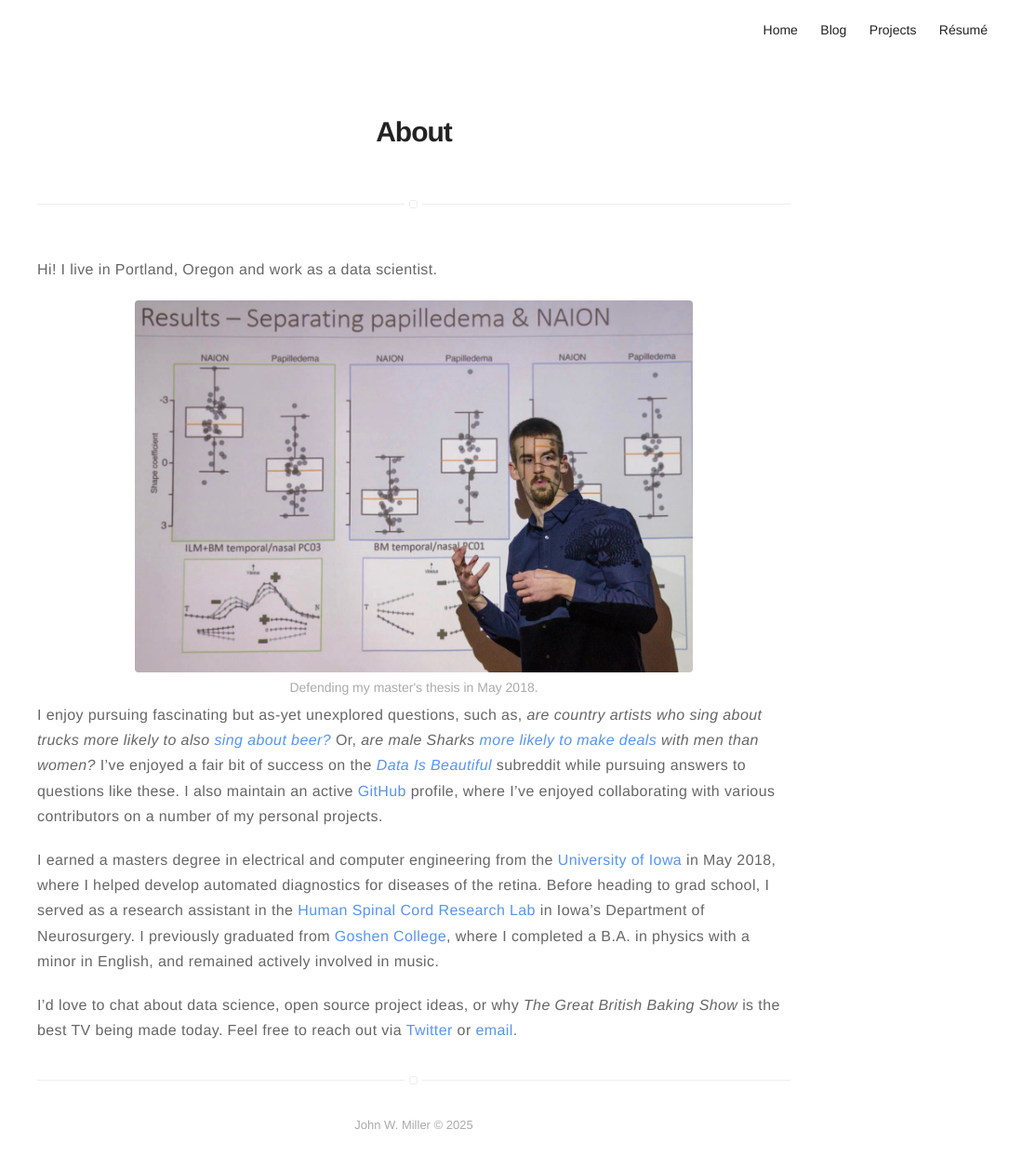
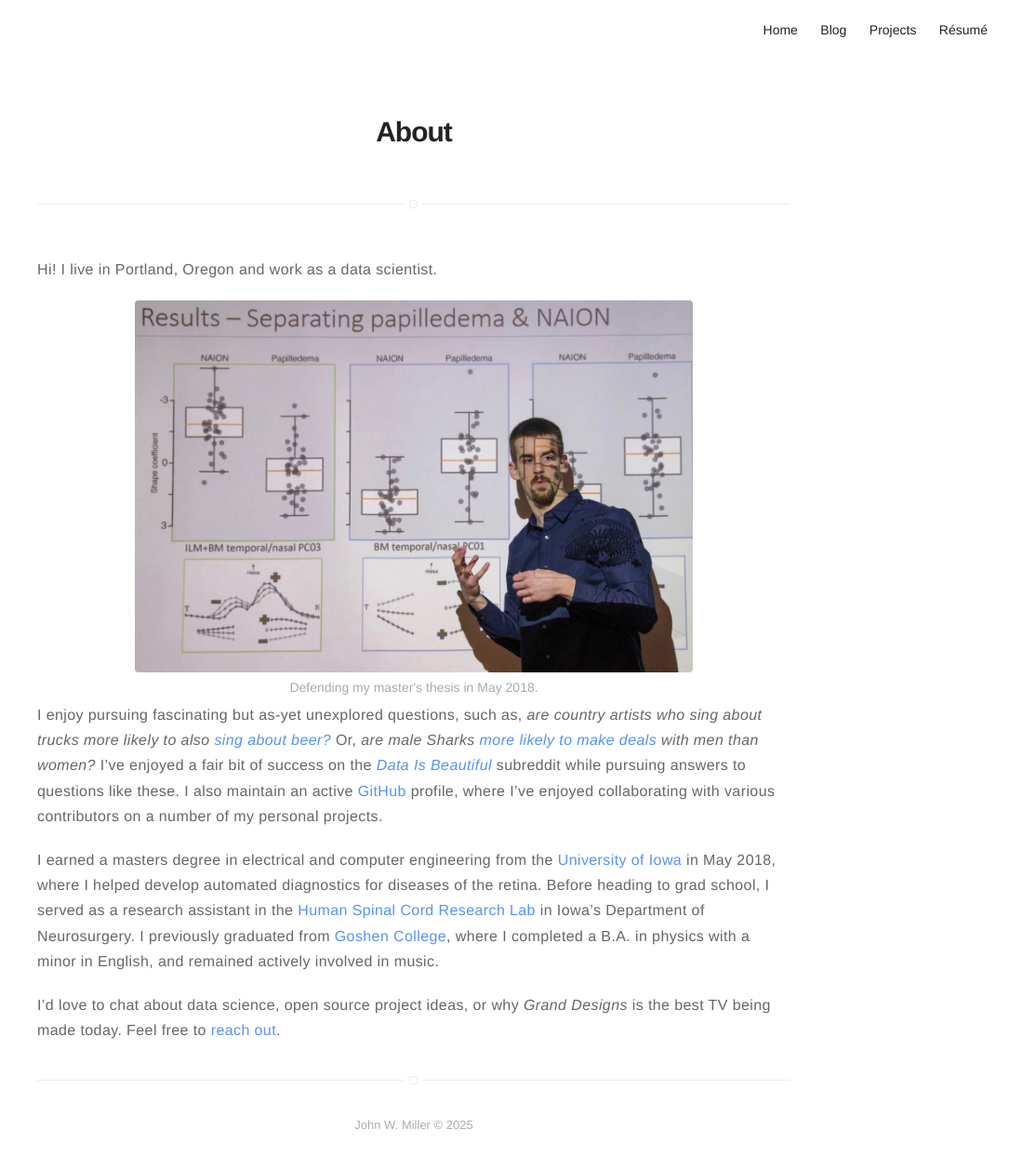
Before and after one commit to johnwmillr/johnwmillr.github.io, a Jekyll site: the page built from about.markdown, in a window 1280 px wide. Shown: the whole page at 93% size, without its empty margins (195-1280 px from the left). Built offline with Jekyll 4.4.1, drawn with Linux system fonts in a browser that asks for light colours.

Commit message:
Remove Twitter and update to 2025

```diff
--- a/_config.yml
+++ b/_config.yml
@@ -36,7 +36,7 @@ github: johnwmillr
 linkedin: johnwmillr
 instructables: johnwmillr
 googlescholar: eGVw-FAAAAAJ&hl=en
-twitter: johnwmillr
+# twitter: johnwmillr
 # facebook:
 # youtube:
 # spotify:
@@ -50,7 +50,7 @@ authors:
         bio: Perpetually inquisitive Data Scientist.
         external-image: false
         picture: assets/images/john02.png
-        twitter: johnwmillr
+        # twitter: johnwmillr
 
 # do you want a larger site? change the option below
 # options: [normal, large] | default: normal
--- a/about.markdown
+++ b/about.markdown
@@ -18,4 +18,4 @@ I enjoy pursuing fascinating but as-yet unexplored questions, such as, *are coun
 
 I earned a masters degree in electrical and computer engineering from the [University of Iowa](https://ece.engineering.uiowa.edu/) in May 2018, where I helped develop automated diagnostics for diseases of the retina. Before heading to grad school, I served as a research assistant in the [Human Spinal Cord Research Lab](https://www.healthcare.uiowa.edu/labs/hscrl-neurosurgery/) in Iowa's Department of Neurosurgery. I previously graduated from [Goshen College](https://www.goshen.edu/), where I completed a B.A. in physics with a minor in English, and remained actively involved in music.
 
-I'd love to chat about data science, open source project ideas, or why *The Great British Baking Show* is the best TV being made today. Feel free to reach out via [Twitter](https://twitter.com/johnwmillr) or [email](mailto:johnwmillr+web@gmail.com).
+I'd love to chat about data science, open source project ideas, or why *Grand Designs* is the best TV being made today. Feel free to [reach out](mailto:johnwmillr+web@gmail.com).
```
Also changed, not shown: 1 other file.
